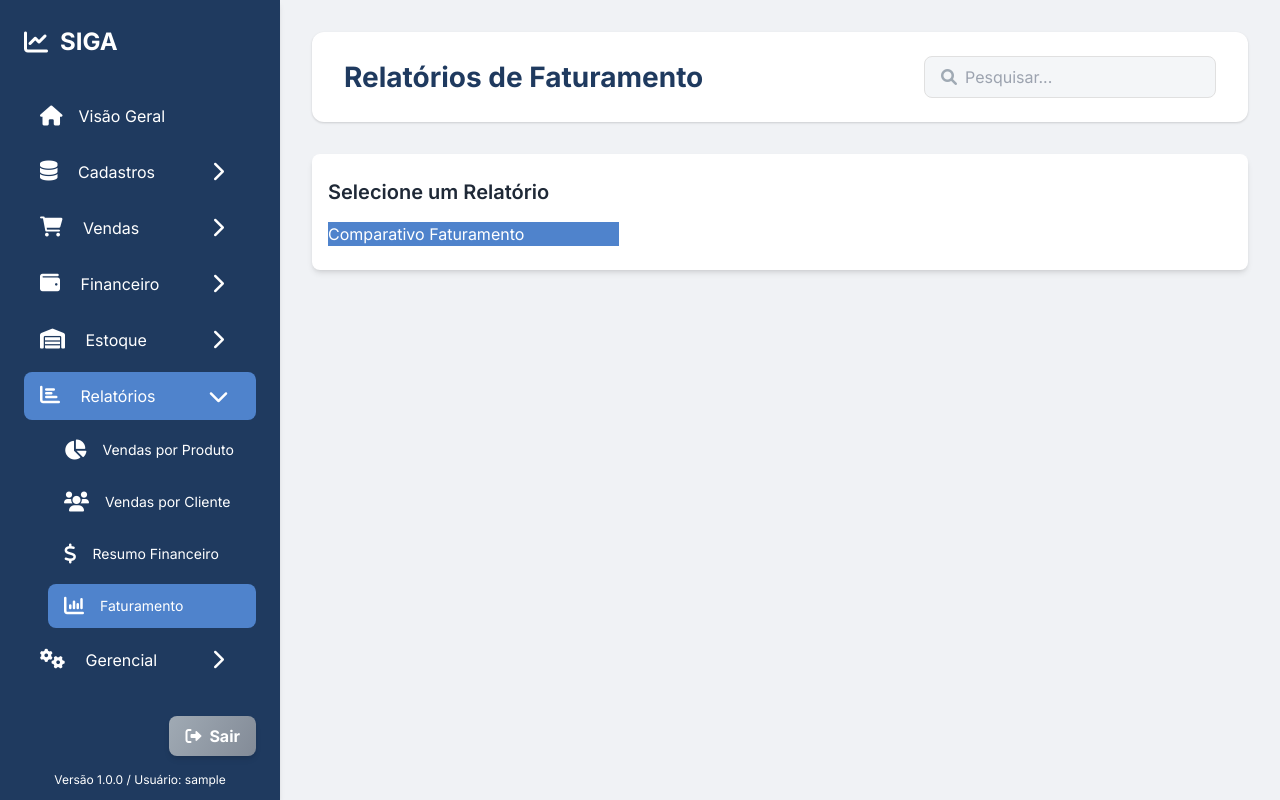
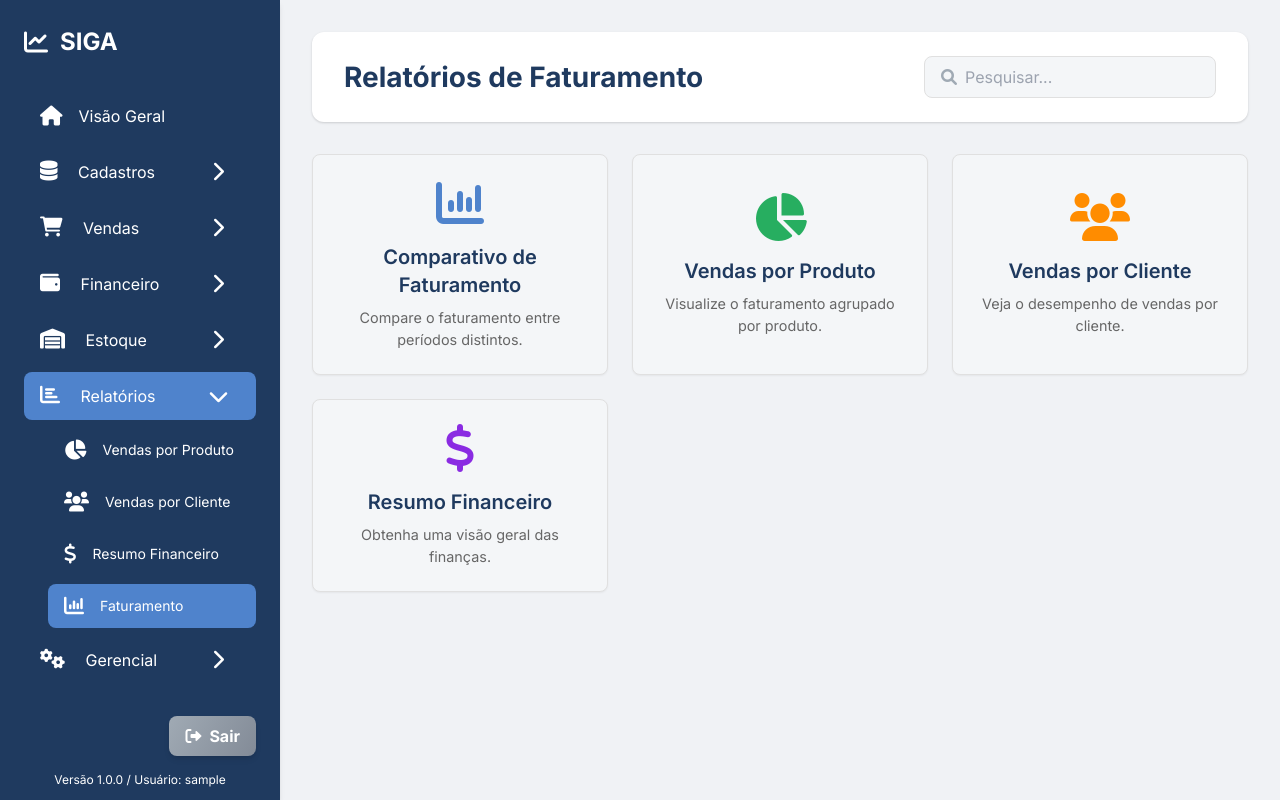
Before and after one commit to FabioVRocha/SIGA, a Flask app: page /revenue_reports in a window 1280 px wide. Run offline with Flask 3, Linux system fonts and the light colour scheme; the visitor is signed in with stand-in values (Sample User, id 1); some libraries are stand-ins or nearby versions.

Commit message:
Comparativo de Faturamento Anual

```diff
--- a/templates/revenue_reports.html
+++ b/templates/revenue_reports.html
@@ -5,10 +5,26 @@
 {% block page_title %}Relatórios de Faturamento{% endblock %}
 
 {% block content %}
-<div class="container mx-auto px-4 py-6 bg-white rounded-lg shadow-md">
-    <h2 class="text-xl font-semibold text-gray-800 mb-4">Selecione um Relatório</h2>
-    <div class="grid grid-cols-1 sm:grid-cols-2 md:grid-cols-3 gap-4">
-        <a href="{{ url_for('report_revenue_comparison') }}" class="btn btn-primary">Comparativo Faturamento</a>
-    </div>
+<div class="grid grid-cols-1 md:grid-cols-2 lg:grid-cols-3 gap-6">
+    <a href="{{ url_for('report_revenue_comparison') }}" class="card p-6 text-center flex flex-col items-center justify-center">
+        <div class="text-icon-blue mb-4"><i class="fas fa-chart-column fa-3x"></i></div>
+        <h2 class="text-xl font-semibold text-dark-blue mb-2">Comparativo de Faturamento</h2>
+        <p class="text-medium-gray">Compare o faturamento entre períodos distintos.</p>
+    </a>
+    <a href="{{ url_for('report_sales_by_product') }}" class="card p-6 text-center flex flex-col items-center justify-center">
+        <div class="text-icon-green mb-4"><i class="fas fa-chart-pie fa-3x"></i></div>
+        <h2 class="text-xl font-semibold text-dark-blue mb-2">Vendas por Produto</h2>
+        <p class="text-medium-gray">Visualize o faturamento agrupado por produto.</p>
+    </a>
+    <a href="{{ url_for('report_customer_sales') }}" class="card p-6 text-center flex flex-col items-center justify-center">
+        <div class="text-icon-orange mb-4"><i class="fas fa-users fa-3x"></i></div>
+        <h2 class="text-xl font-semibold text-dark-blue mb-2">Vendas por Cliente</h2>
+        <p class="text-medium-gray">Veja o desempenho de vendas por cliente.</p>
+    </a>
+    <a href="{{ url_for('report_financial_summary') }}" class="card p-6 text-center flex flex-col items-center justify-center">
+        <div class="text-icon-purple mb-4"><i class="fas fa-dollar-sign fa-3x"></i></div>
+        <h2 class="text-xl font-semibold text-dark-blue mb-2">Resumo Financeiro</h2>
+        <p class="text-medium-gray">Obtenha uma visão geral das finanças.</p>
+    </a>
 </div>
 {% endblock %}
```
